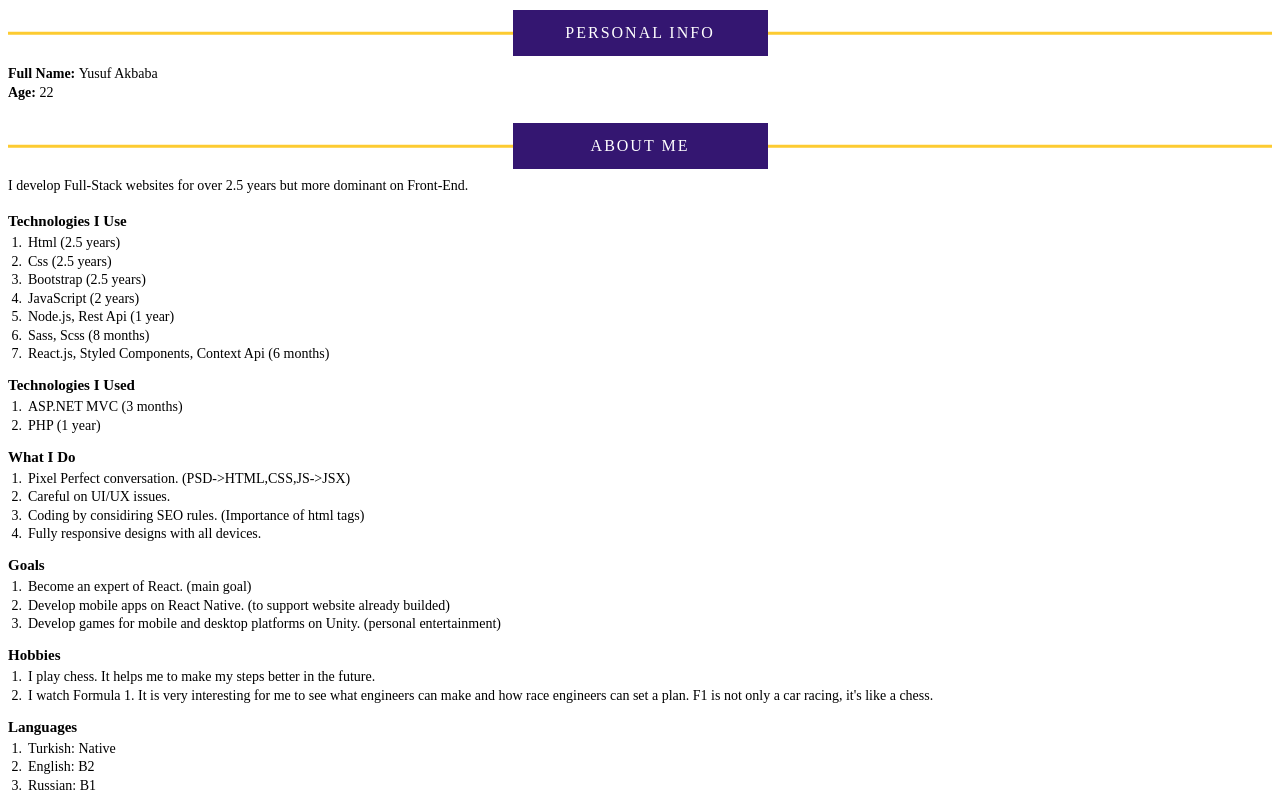
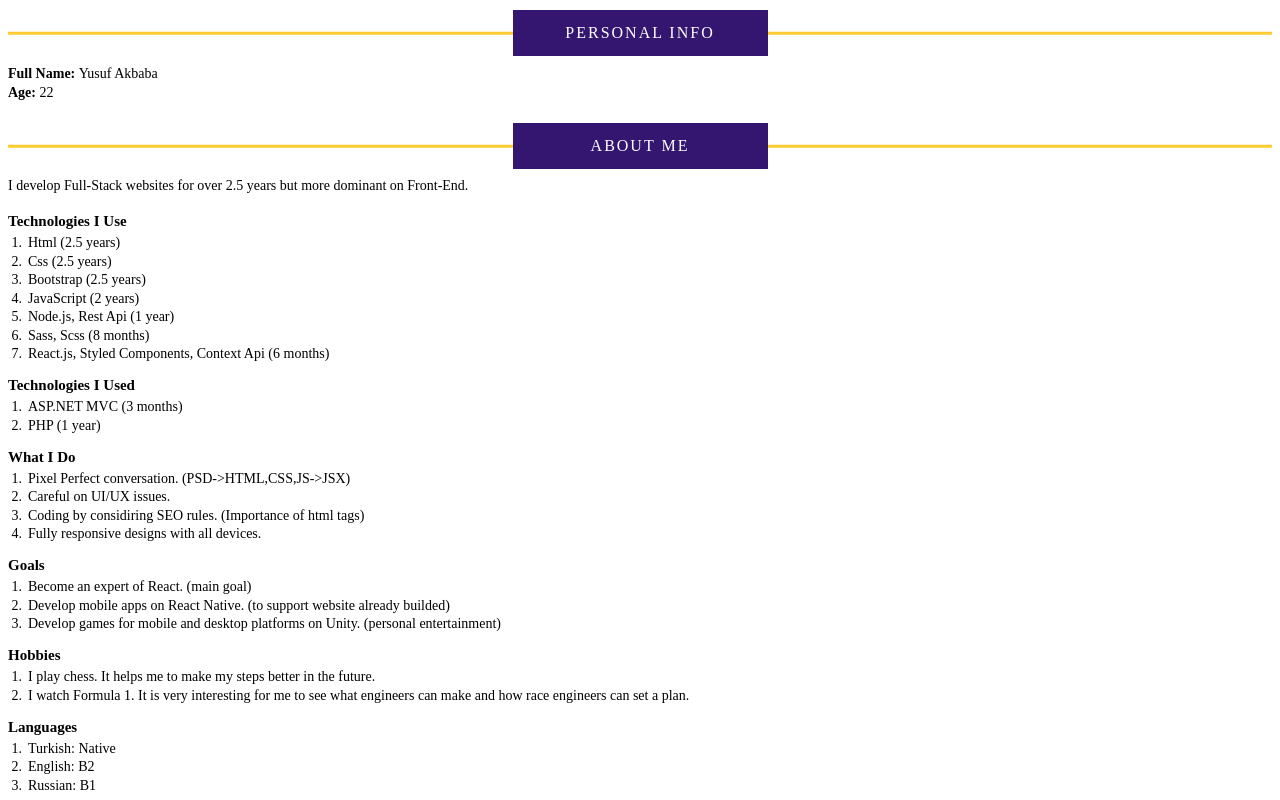
Before and after one commit to yusufcode/mywebsite-next, a Next.js app: page /cv-resume in a window 1280 px wide. Shown: the top 800 px of the page. Built offline with nearby package versions, Linux system fonts and the light colour scheme.

Commit message:
Update cv-resume.js

```diff
--- a/pages/cv-resume.js
+++ b/pages/cv-resume.js
@@ -36,7 +36,7 @@ const goalsList = [
 
 const hobbiesList = [
   "I play chess. It helps me to make my steps better in the future.",
-  "I watch Formula 1. It is very interesting for me to see what engineers can make and how race engineers can set a plan. F1 is not only a car racing, it's like a chess."
+  "I watch Formula 1. It is very interesting for me to see what engineers can make and how race engineers can set a plan."
 ]
 
 const languagesList = [
```
